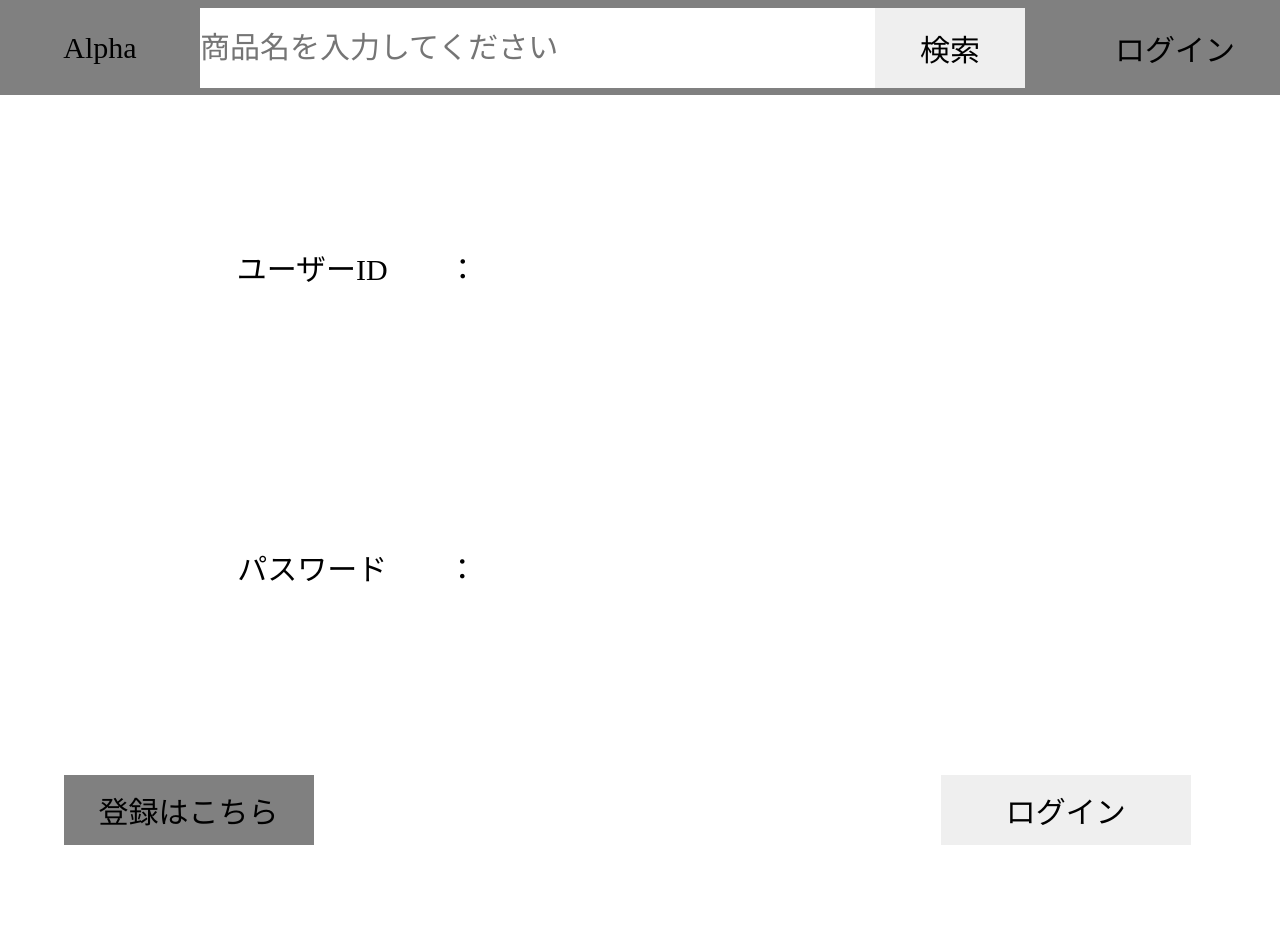
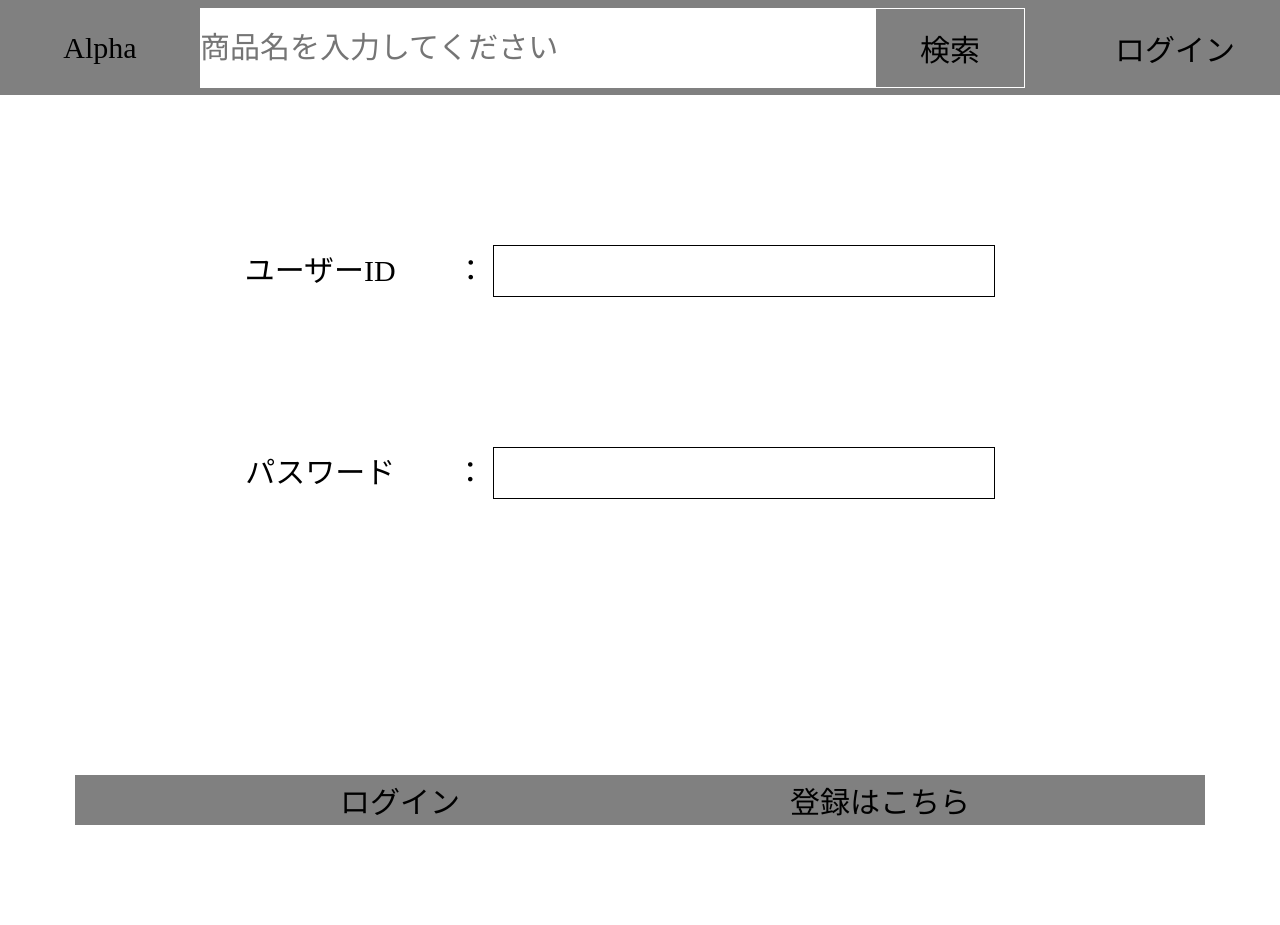
Before and after one commit to 5181017/mysite, a Django app: page /polls/login in a window 1280 px wide; the page is wider, and only the part inside the window is pictured. After the commit the page ends 825 px from the top of that part, so only its background shows below. Run offline with Django 3.2, Linux system fonts and the light colour scheme.

Commit message:
いろいろ(令和最新版)

```diff
--- a/polls/models.py
+++ b/polls/models.py
@@ -49,7 +49,6 @@ class PayHistory(models.Model):
 
 
 class ChargingHistory(models.Model):
-    chargeID = models.CharField(primary_key=True, max_length=10)
     userID = models.ForeignKey(User, on_delete=models.CASCADE)
     timeStamp = models.DateTimeField(auto_now=True)
     addMoney = models.IntegerField()
--- a/polls/static/polls/css/login.css
+++ b/polls/static/polls/css/login.css
@@ -1,31 +1,63 @@
 *{
-
+  margin: 0px;
+  padding: 0px;
+  /* color: white; */
+  font-family:"Meiryo";
 }
 
 html{
   width:100%;
   height:100%;
+  /* background-image: url("./背景.png");
+  background-size: 100% 100%; */
+}
+
+button{
+  border-width: 0ch;
+  background-color: gray;
+}
+
+button:hover{
+  border: 1px solid;
+}
+
+input{
+  border-width: 0ch;
+}
+
+input:hover{
+  border: 1px solid;
 }
 
 body{
-  width:98%;
-  height:98%;
-  /* background-color:rgb(47,47,47); */
-  font-family:"Meiryo";
+  width:100%;
+  height:100%;
   overflow-x:auto;/*はみ出た要素だけ横スクロール*/
   white-space:nowrap;/*最小画面でも折り返さずに表示する*/
 }
 
+.title{
+  background-image: url("./タイトル.png");
+  background-size: 100% 100%;
+}
+
+.wakusen{
+  border: 1px solid white;
+}
+
 .form{
-  width:98%;
+  width:100%;
   min-width:1475px;
   display:flex;
   flex-flow:row nowrap;
+  background-color: gray;
 }
 
 .immutable_form{
   height:80px;
   font-size:30px;
+  margin-top: 0.5ch;
+  margin-bottom: 0.5ch;
 }
 
 .searchBox{
@@ -35,26 +67,20 @@ body{
 }
 
 .search_form{
-  width:98%;
+  width:100%;
   display:flex;
   flex-flow:row nowrap;
 }
 
-
 .main_form{
   display: flex;
-  /* flex-direction: column; */
   flex-flow: column nowrap;
   align-items: center;
   font-size: 40px;
-  height: 600px;
-  /* background-color: #ccc; */
+  height: 400px;
 }
 
 .inputForm{
-  flex-grow: 1;
-  flex-shrink: 1;
-  display: flex;
   font-size:30px;
   margin-top: 150px;
   margin-right: 40px;
@@ -64,42 +90,36 @@ body{
   width:500px;
   height:50px;
   font-size: 30px;
+  border: 0.1px solid;
 }
 
 
 
-
-.buttonForm{
-  flex-grow: 1;
-  /* 親に対してどれくらい大きくなるか */
-  flex-shrink: 1;
-  /* 親に対してどれくらい小さくなるか */
-  position: relative;
+.errorForm{
+  display: flex;
+  position: absolute;
+  align-items: center;
+  font-size: 30px;
+  left: 41%;
 }
-
-.errorForm{
-  flex-grow: 2;
-  flex-shrink: 2;
-  align-items: center;
-  /* background-color: gray; */
-}
-
-/* .errorLabel{
-  flex-grow:1;
-  flex-shrink:1;
-  background-color: #ccc;
-} */
 
 .buttonStyle{
   font-size: 30px;
-  width: 250px;
-  height: 70px;
-  margin-top:50px;
+  width: 650px;
+  height: 50px;
+  margin:75px;
+  margin-top:250px;
+  background-color: gray;
 }
 
-
-
-
+.topButtonForm{
+  display: flex;
+  flex-flow: column nowrap;
+  align-items: center;
+  width: 100%;
+  height: 100%;
+  margin-top: 30px;
+}
 
 
 
@@ -133,9 +153,3 @@ body{
   top: 1400px;
   left: 30%;
 }
-
-/* .a3 {
-  position: absolute;
-  top: 565px;
-  left: 0.6%;
-} */
--- a/templates/polls/login.html
+++ b/templates/polls/login.html
@@ -3,6 +3,7 @@
 
 {% block style %}
     <link rel="stylesheet" type="text/css" href="{% static 'polls/css/login.css' %}">
+<!--    <link rel="stylesheet" type="text/css" href="{% static 'polls/css/template.css' %}">-->
 {% endblock %}
 
 {% block menu %}
--- a/templates/polls/menu.html
+++ b/templates/polls/menu.html
@@ -14,7 +14,7 @@
         <form class="search_form" action="file:///D:/Users/5181025/FrontEND/htmlひな形/3p.html" method="post">
             {% csrf_token %}
             <input class="immutable_form searchBox" type="search" placeholder="商品名を入力してください" name="productName">
-            <input class="immutable_form" type="submit" value="検索"style="width:150px; min-width:150px;">
+            <input class="immutable_form" type="submit" value="検索"style="width:150px; min-width:150px; background-color: gray; border: 1px solid white;">
         </form>
         {% if 'userid' in request.session %}
             <form action="myPage" method="get">{% csrf_token %}<button class="immutable_form" name="login" style="width:300px; min-width:300px;">マイページ</button></form>
```
Also changed, not shown: mysite/settings.py (+0 -8 lines), polls/static/polls/css/account.css (+5 -48 lines), polls/static/polls/css/cart.css (+0 -42 lines), polls/static/polls/css/charge.css (+1 -47 lines), polls/static/polls/css/home.css (+12 -0 lines).
